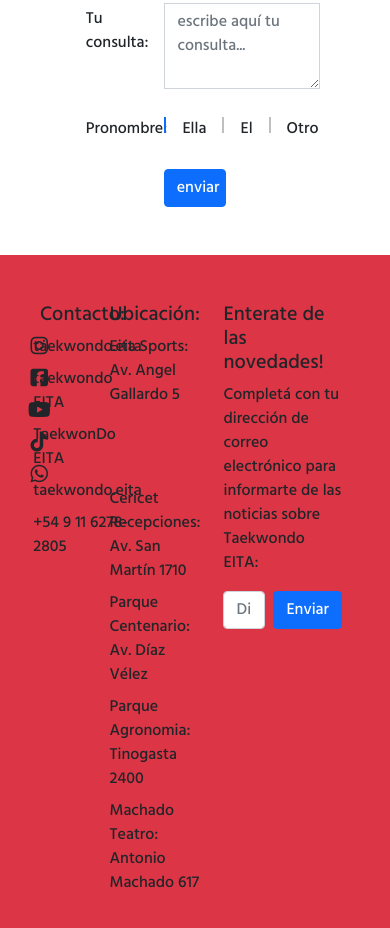
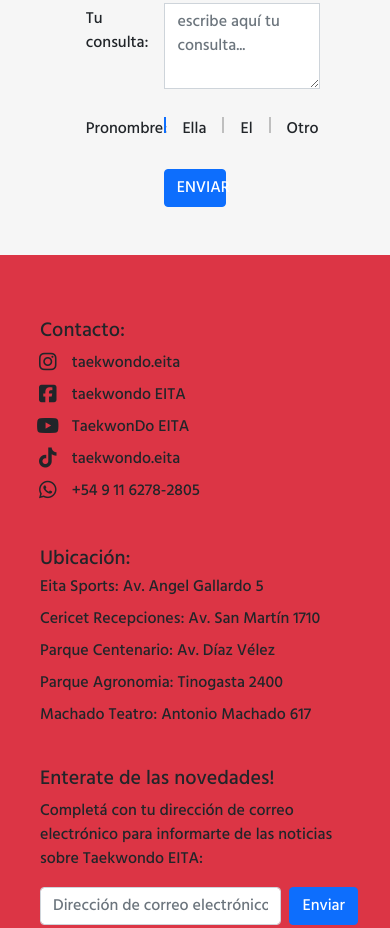
Before and after one commit to rociojazmin/taekwondo-web, a plain HTML site: page index.html in a window 390 px wide. Shown: the part 3492-4420 px from the top of the page. Drawn offline with Linux system fonts and the light colour scheme.

Commit message:
Footer responsive

```diff
--- a/assets/css/estilos.scss
+++ b/assets/css/estilos.scss
@@ -220,8 +220,13 @@ $blockquote-footer-color:rgb(43, 42, 42);
     background-color: rgba(228, 8, 8, 0.7);
 }
 
+// CONTACTANOS
 
+#contactanos {
+    background-color: rgba(246, 246, 246, 255);
+}
 
+// TEXTO
 
 .primera-mayus:first-letter {
     text-transform: uppercase;
@@ -232,11 +237,12 @@ $blockquote-footer-color:rgb(43, 42, 42);
 }
 
 
-
 .fs-7 {
     font-size: .95rem !important;
 }
 
+
+
 .footerArt {
     width: 15%;
 }
--- a/index.html
+++ b/index.html
@@ -199,7 +199,7 @@
 
 
         <!-- FORMULARIO -->
-        <section class="container-fluid  align-content-center my-5 w-100" id="contactanos">
+        <section class="container-fluid  align-content-center py-5 w-100" id="contactanos">
             <h1 class=" text-center text-danger mb-3 todo-mayus">contáctanos</h1>
 
             <form class="container-md w-75 align-center d-flex flex-column">
@@ -287,12 +287,12 @@
                     </section>
                     <!-- boton de enviado -->
                     <button value="enviarFormulario" type="button"
-                        class="btn btn-primary d-grid gap-2 col-6 mx-auto primera-mayus w-25"
+                        class="btn btn-primary d-grid gap-2 col-6 mx-auto todo-mayus w-25"
                         onclick="enviarFormulario()">enviar</button>
             </form>
         </section>
+        <!-- FIN DEL FORMULARIO -->
 
-        <!-- FIN DEL FORMULARIO -->
     </main>
 
 
@@ -301,7 +301,7 @@
     <footer class="py-5  bg-danger">
         <div class="container-fluid row">
 
-            <div class="col-3">
+            <div class="col-12 my-3 col-md-3">
                 <h5 class="ms-3 primera-mayus">contacto:</h5>
                 <section class="d-flex">
                     <article class="footerArt">
@@ -338,9 +338,9 @@
             </div>
 
 
-            <div class="col-3">
-                <h5 class="primera-mayus">ubicación:</h5>
-                <ul class="nav flex-column">
+            <div class="col-12 my-3 col-md-4">
+                <h5 class="primera-mayus ms-3 my-1">ubicación:</h5>
+                <ul class="nav flex-column ms-3">
                     <li class="nav-item mb-2 text-capitalize">eita sports: av. angel gallardo 5</a></li>
                     <li class="nav-item mb-2 text-capitalize">cericet recepciones: av. san martín 1710</a></li>
                     <li class="nav-item mb-2 text-capitalize">parque centenario: av. díaz vélez</a></li>
@@ -351,7 +351,7 @@
 
 
 
-            <div class="col-5 offset-1">
+            <div class="col-12 ms-3 my-3 col-md-4">
                 <form>
                     <h5 class="primera-mayus">enterate de las novedades!</h5>
                     <p class="primera-mayus">completá con tu dirección de correo electrónico para informarte de las
```
Also changed, not shown: assets/css/estilos.css, 1 other file.
